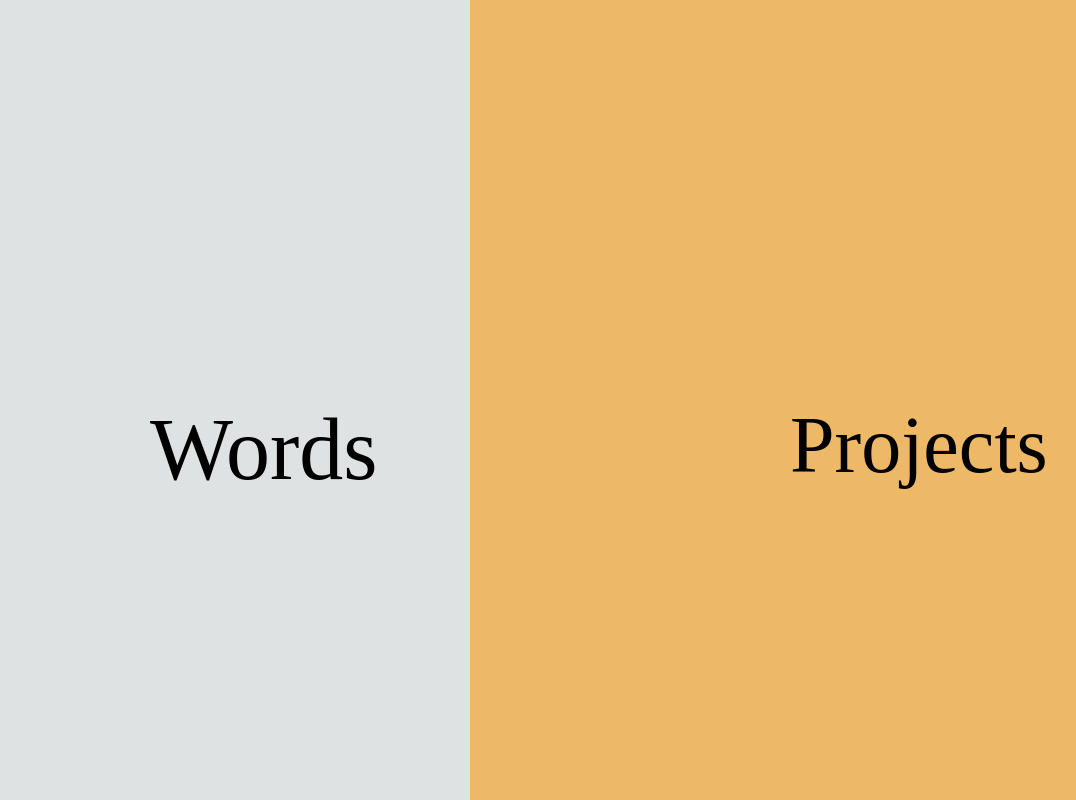
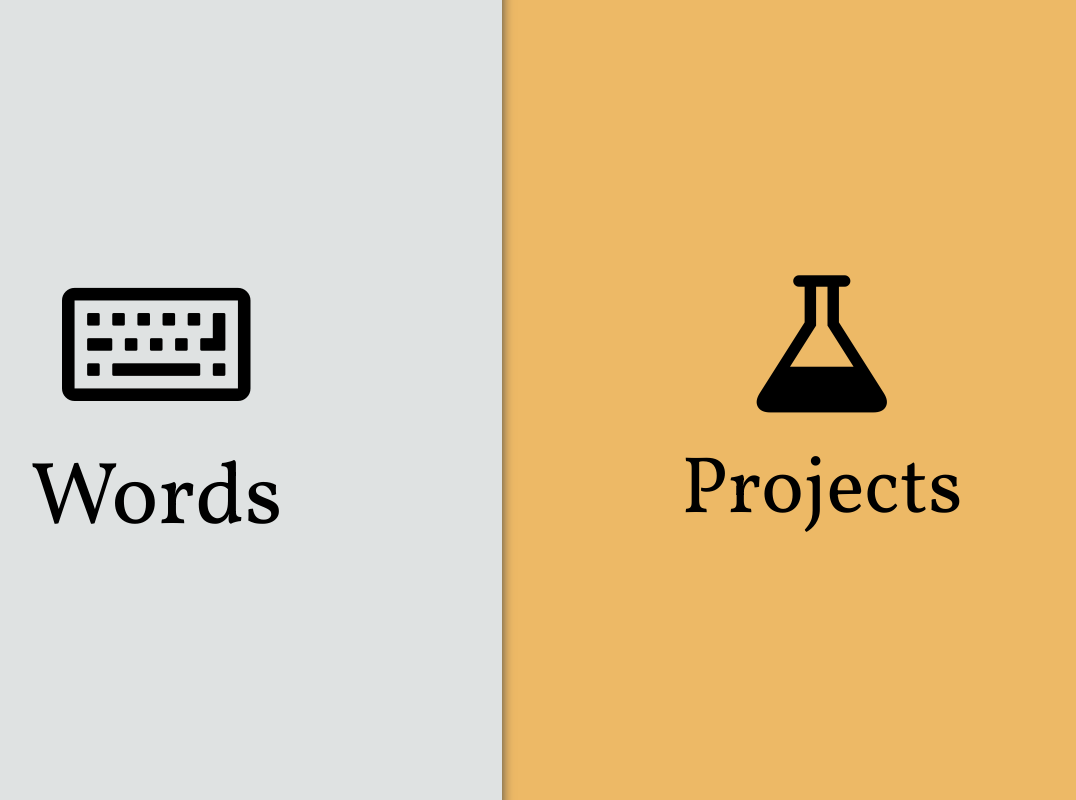
Before and after one commit to jarofghosts/jkme2, a plain HTML site: page index.html in a window 1280 px wide. Shown: the whole page, without its empty margins (170-1246 px from the left). Drawn offline with Linux system fonts and the light colour scheme.

Commit message:
add a shadow

```diff
--- a/css/main.css
+++ b/css/main.css
@@ -1,19 +1,26 @@
 * {
   border: 0;
   margin: 0;
+  box-sizing: border-box;
+  -moz-box-sizing: border-box;
+  -webkit-box-sizing: border-box;
 }
 html, body {
   overflow: hidden;
   height: 100%;
   width: 100%;
+  display: block;
+  position: relative;
 }
 section {
+  float: left;
+  z-index: 0;
+  margin: 0;
+  cursor: pointer;
   transition: all 0.5s ease-in-out;
-  float: left;
+  display: inline-block;
   height: 100%;
   width: 50%;
-  box-sizing: border-box;
-  -moz-box-sizing: border-box;
   position: relative;
 }
 section.left {
@@ -23,11 +30,15 @@ section.right {
   background: #edb966;
 }
 section div {
+  font-family: 'Vollkorn', serif;
+  text-align: center;
   font-size: 5em;
   position: absolute;
-  top: 50%;
-  left: 50%;
+  top: 33%;
+  left: 33%;
 }
 section:hover {
+  z-index: 1;
   -webkit-transform: scale(1.1);
+  box-shadow: 0 2px 10px #454545;
 }
--- a/index.html
+++ b/index.html
@@ -3,13 +3,21 @@
   <head>
     <title>Jesse Keane is me and I am him.</title>
     <link rel="stylesheet" href="css/main.css">
+    <link rel="stylesheet" href="css/font-awesome.min.css">
+    <link href='http://fonts.googleapis.com/css?family=Vollkorn' rel='stylesheet' type='text/css'>
   </head>
   <body>
     <section class="left">
-      <div>Words</div>
+      <div>
+        <i class="icon-keyboard icon-2x"></i><br>
+        Words
+      </div>
     </section>
     <section class="right">
-      <div>Projects</div>
+      <div>
+        <i class="icon-beaker icon-2x"></i><br>
+        Projects
+      </div>
     </section>
   </body>
 </html>
```
